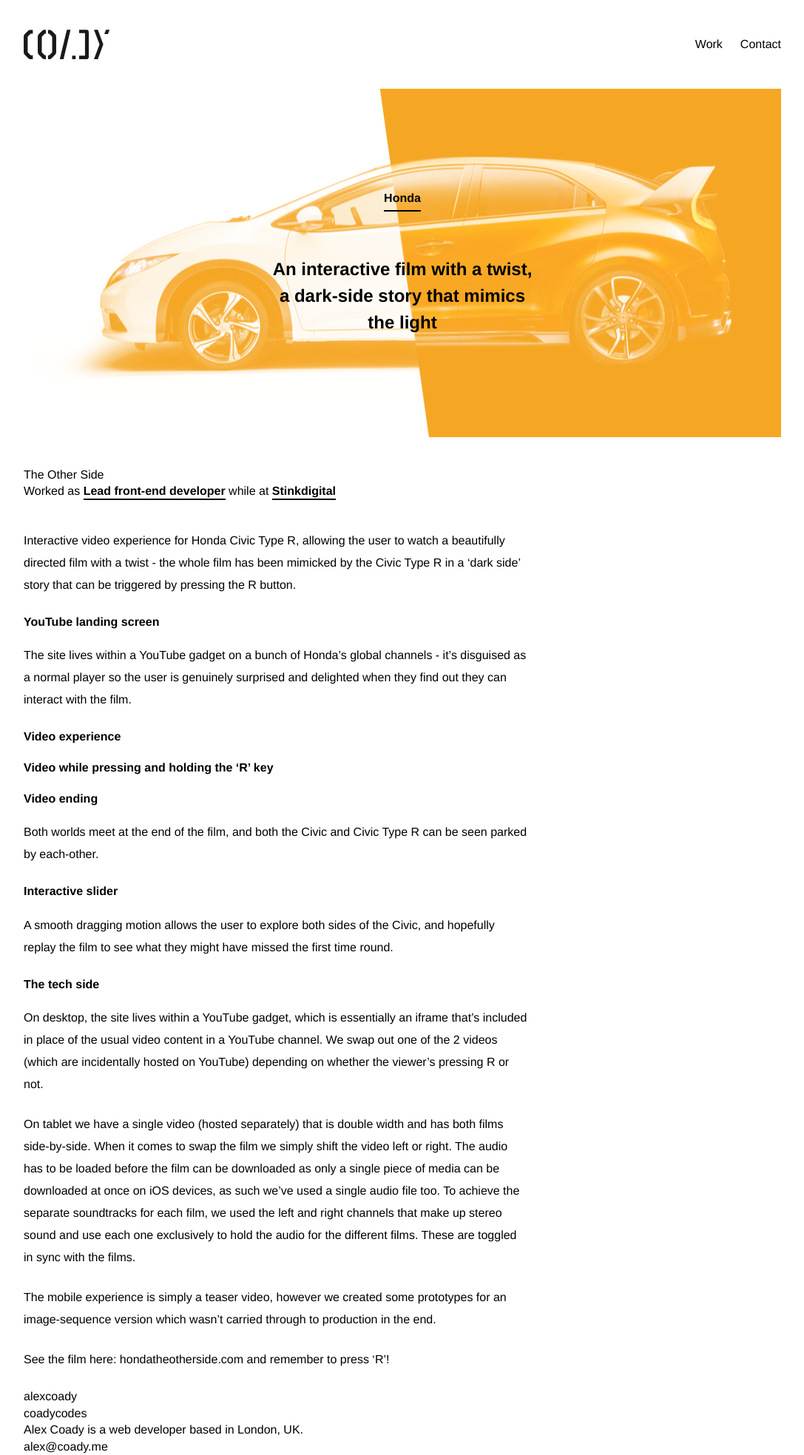
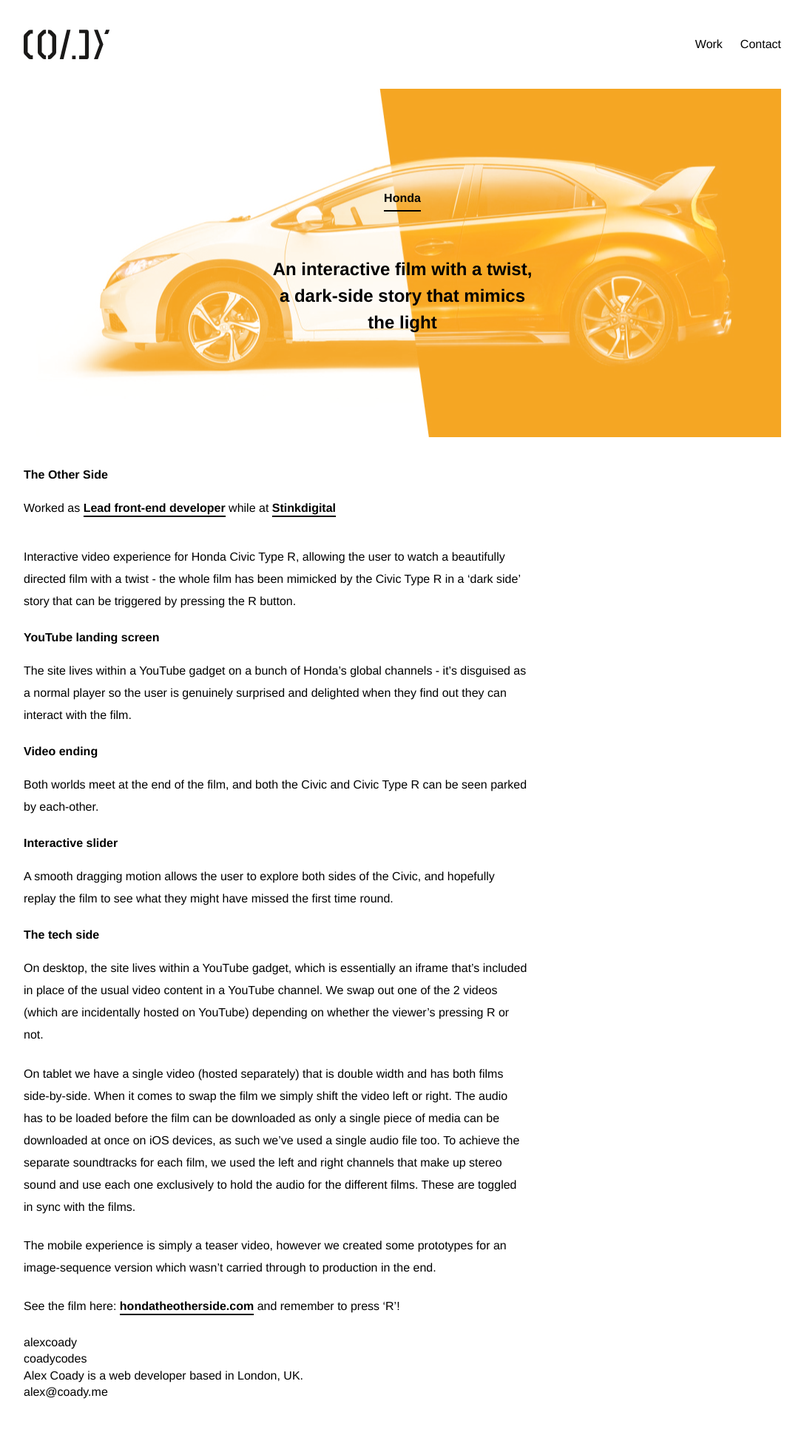
Before and after one commit to alexcoady/alexcoady.github.io, a Jekyll site: the page built from _posts/2014-10-31-honda-the-other-side.markdown, in a window 1280 px wide. Shown: the whole page at 74% size, without its empty margins (96-1183 px from the left). Built offline with Jekyll 4.4.1, drawn with Linux system fonts in a browser that asks for light colours; after the commit the page ends 1893 px from its top, so only the background shows below that.

```diff
--- a/_posts/2014-10-31-honda-the-other-side.markdown
+++ b/_posts/2014-10-31-honda-the-other-side.markdown
@@ -16,10 +16,6 @@ Interactive video experience for Honda Civic Type R, allowing the user to watch
 
 The site lives within a YouTube gadget on a bunch of Honda’s global channels - it’s disguised as a normal player so the user is genuinely surprised and delighted when they find out they can interact with the film.
 
-### Video experience
-
-### Video while pressing and holding the 'R’ key
-
 ### Video ending
 
 Both worlds meet at the end of the film, and both the Civic and Civic Type R can be seen parked by each-other.
@@ -36,4 +32,4 @@ On tablet we have a single video (hosted separately) that is double width and ha
 
 The mobile experience is simply a teaser video, however we created some prototypes for an image-sequence version which wasn’t carried through to production in the end.
 
-See the film here: hondatheotherside.com and remember to press 'R’!
+See the film here: [hondatheotherside.com](http://hondatheotherside.com) and remember to press 'R’!
--- a/_sass/components/_post-content.scss
+++ b/_sass/components/_post-content.scss
@@ -11,12 +11,13 @@
 
   p {
     line-height: 1.875em;
-    margin-bottom: 1.5em;
+    margin-bottom: 1.4em;
   }
 
   h1, h2, h3, h4, h5, h6 {
+    font-weight: 600;
+    // font-size: 2em;
     margin-bottom: 1.2em;
-    font-weight: 600;
   }
 
   h1 {}
@@ -27,4 +28,26 @@
   h6 {}
 
   code {}
+
+  a {
+    color: inherit;
+    font: inherit;
+    font-weight: 600;
+    text-decoration: none;
+    padding-bottom: 2px;
+    border-bottom: 2px solid;
+    transition: color .15s;
+
+    &:hover {
+      color: $color-orange;
+    }
+  }
+
+  em {
+    font-style: italic;
+  }
+
+  strong {
+    font-weight: 600;
+  }
 }
--- a/_sass/components/_post.scss
+++ b/_sass/components/_post.scss
@@ -38,4 +38,14 @@
   margin-bottom: $spacing;
 }
 
+.Post-title {
+
+  margin-bottom: 1.4em;
+
+  .Title {
+    // font-size: 2em;
+    font-weight: 600;
+  }
+}
+
 .Post-content {}
```
Also changed, not shown: _posts/2014-08-14-persol-tumblr.markdown (added, +12 -0 lines), _posts/2015-03-15-stink-redesign.markdown (added, +20 -0 lines), images/posts/persol/main.jpg (added), images/posts/persol/main@2x.jpg (added), images/posts/persol/persol-logo.svg (added), images/posts/persol/thumb.jpg (added), images/posts/persol/thumb@2x.jpg (added), images/posts/stink/main.jpg (added), images/posts/stink/main@2x.jpg (added), images/posts/stink/thumb.jpg (added), images/posts/stink/thumb@2x.jpg (added), 5 other files.
